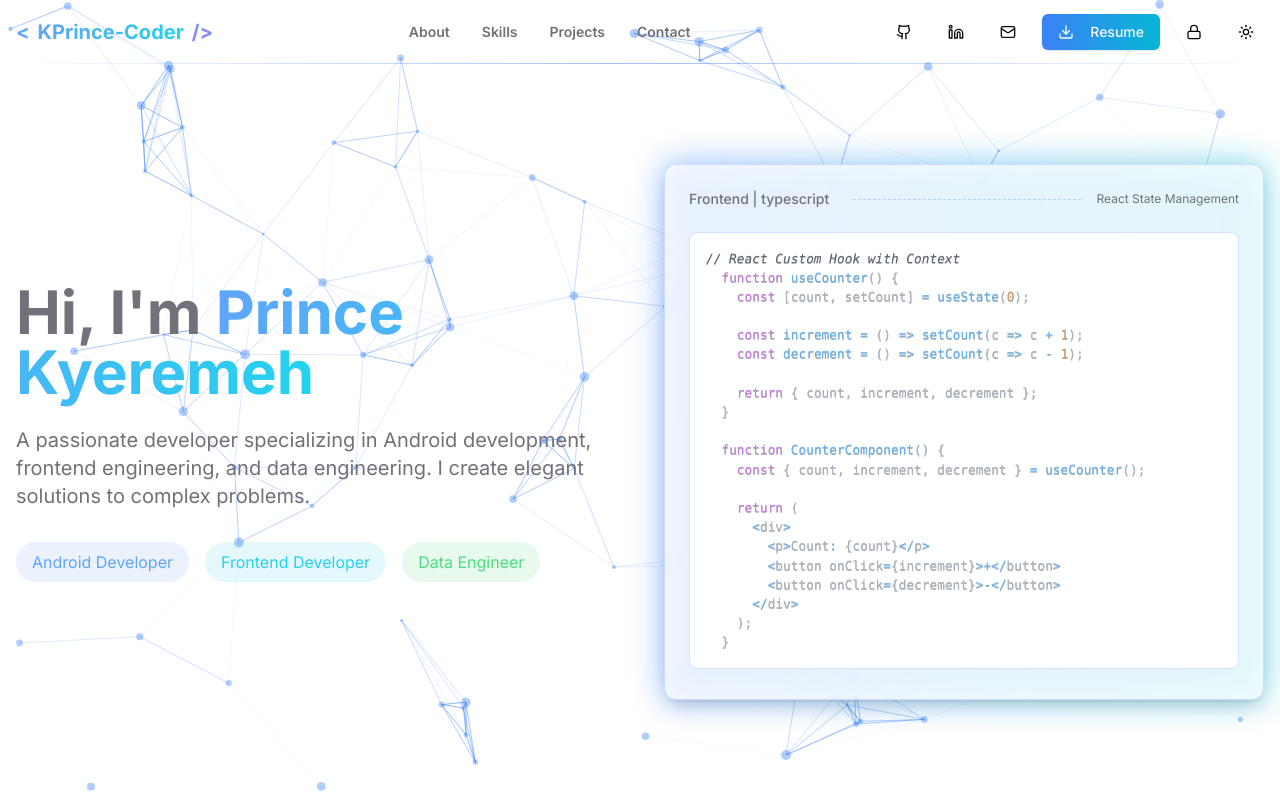
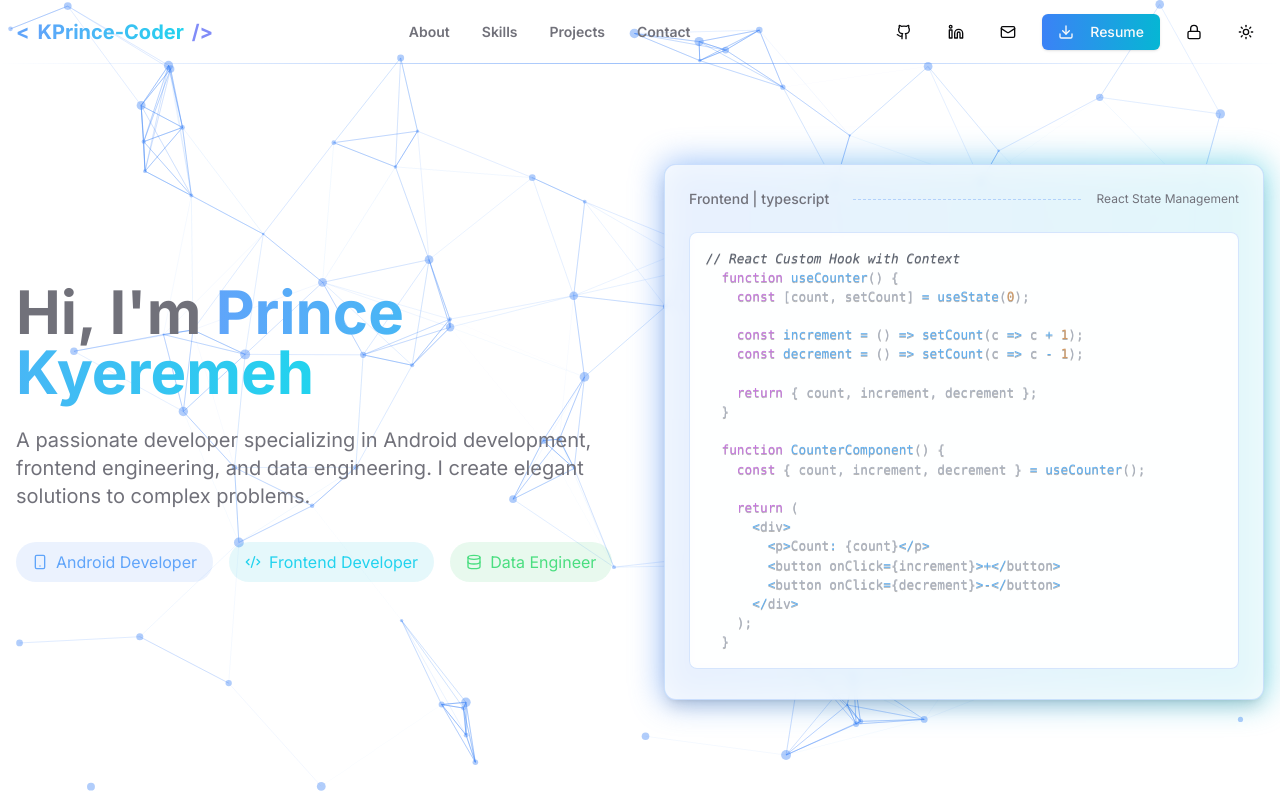
Before and after one commit to Prince-K-cmd/portfolio-webapp-3, a Next.js app: page / in a window 1280 px wide. Shown: the top 800 px of the page. Built offline with nearby package versions, Linux system fonts and the light colour scheme.

Commit message:
Add icons to languages badges in hero.tsx

```diff
--- a/components/hero.tsx
+++ b/components/hero.tsx
@@ -199,16 +199,38 @@ export function Hero() {
               frontend engineering, and data engineering. I create elegant
               solutions to complex problems.
             </p>
+            {/* Animated Badges */}
             <div className="flex flex-wrap gap-4">
-              <span className="px-4 py-2 rounded-full bg-blue-500/10 text-blue-400">
-                Android Developer
-              </span>
-              <span className="px-4 py-2 rounded-full bg-cyan-500/10 text-cyan-400">
-                Frontend Developer
-              </span>
-              <span className="px-4 py-2 rounded-full bg-green-500/10 text-green-400">
-                Data Engineer
-              </span>
+              {[
+                {
+                  text: "Android Developer",
+                  color: "bg-blue-500/10 text-blue-400",
+                  icon: Smartphone,
+                },
+                {
+                  text: "Frontend Developer",
+                  color: "bg-cyan-500/10 text-cyan-400",
+                  icon: Code2,
+                },
+                {
+                  text: "Data Engineer",
+                  color: "bg-green-500/10 text-green-400",
+                  icon: Database,
+                },
+              ].map((badge, _) => (
+                <div
+                  className={`
+                      flex items-center space-x-2
+                      px-4 py-2 rounded-full
+                      ${badge.color}
+                      transition-all
+                      group
+                    `}
+                >
+                  <badge.icon className="w-4 h-4 group-hover:rotate-12 transition-transform" />
+                  <span>{badge.text}</span>
+                </div>
+              ))}
             </div>
           </motion.div>
 
```
